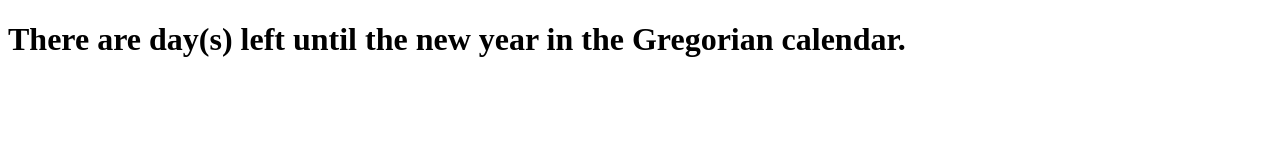
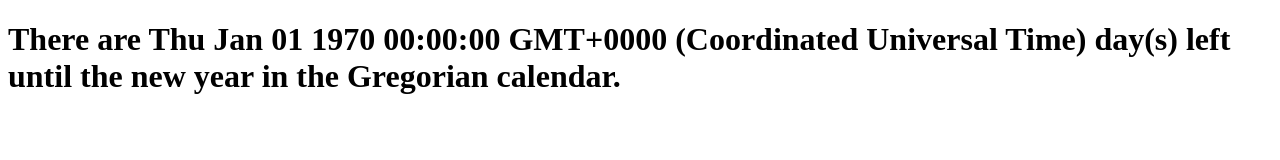
Before and after one commit to Haiden-Murphy/UX220Test2-Haiden, a plain HTML site: page q4.html in a window 1280 px wide. Drawn offline with Linux system fonts and the light colour scheme.

Commit message:
Update text content to display date instead of days left
Fix the display of days left until New Year's Eve to show the date instead of a number.

```diff
--- a/q4.html
+++ b/q4.html
@@ -21,7 +21,7 @@ Visible in the "inspect" developer tools. Finish the custom element to put the d
             let nDaysLeft = Math.ceil((nNewYearsEve.getTime()-today.getTime())/(nSeconds));
             console.log(nDaysLeft); //logs the value we are looking for in our heading
             // put your "secret sauce here to get this in to the document
-            this.textContent = new nDaysLeft;
+            this.textContent = new Date(nDaysLeft);
         }
     }
     customElements.define("x-days-to-newyears", DaysToNewYears);
```
